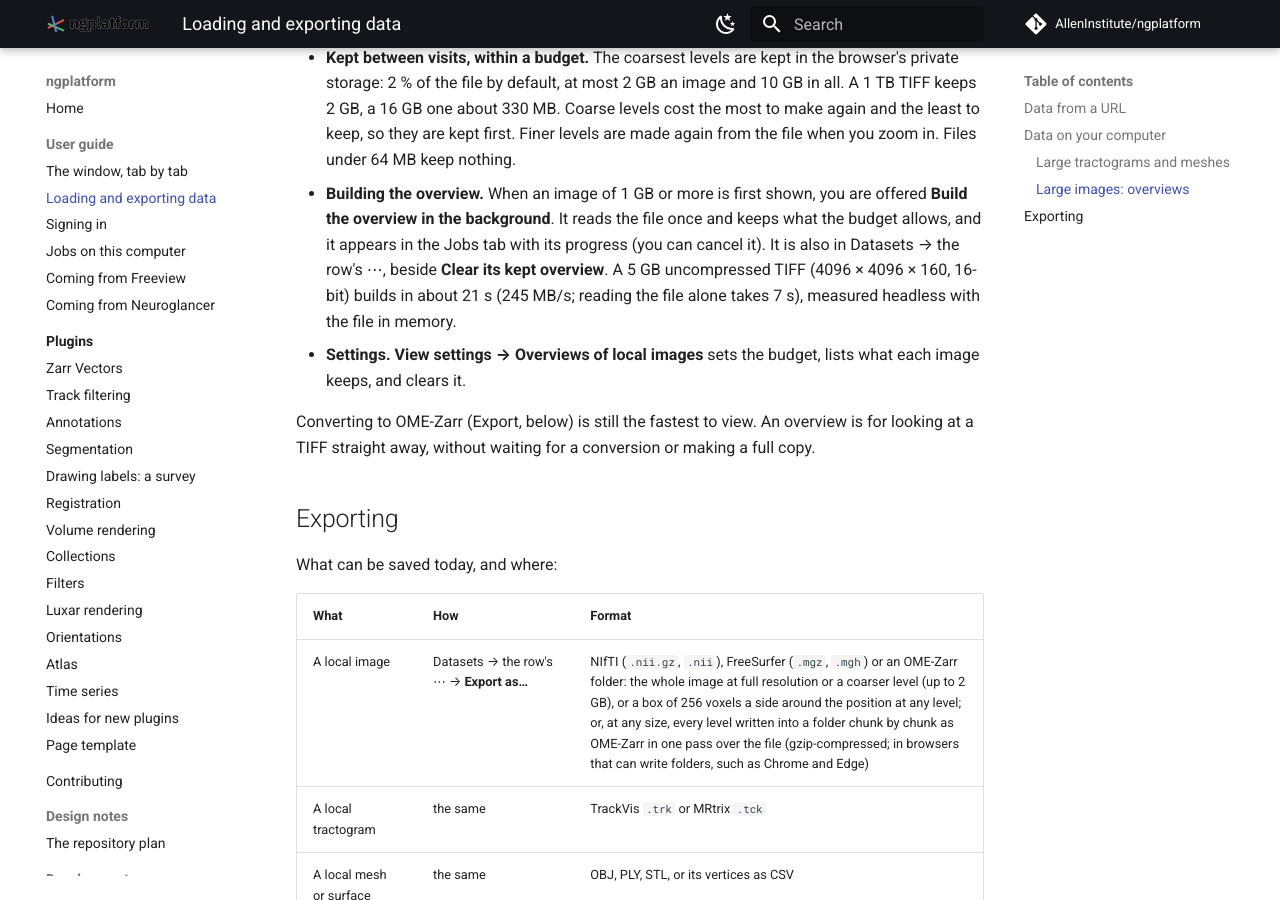
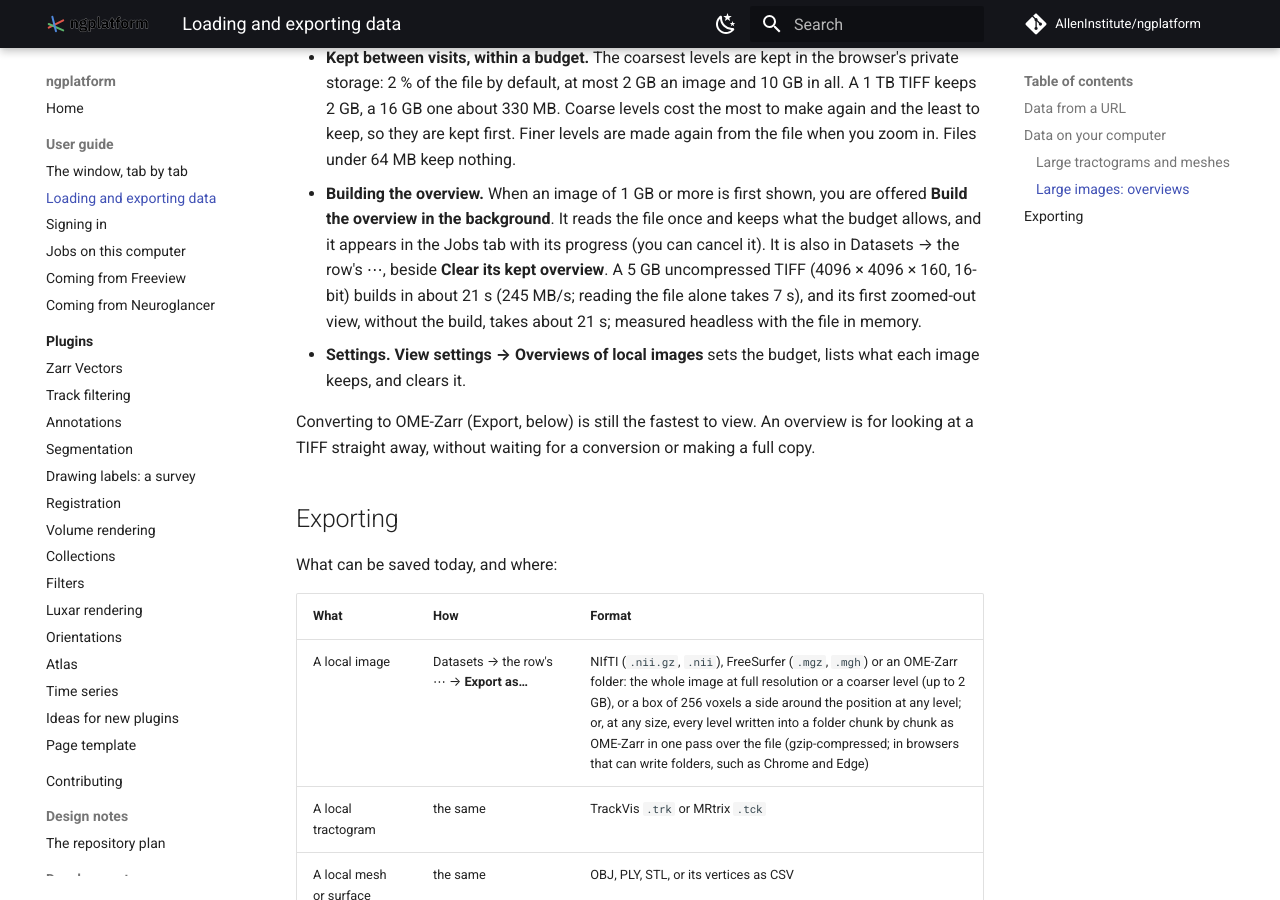
Before and after one commit to AllenInstitute/ngplatform, an MkDocs documentation site: the page built from docs/guide/data.md, in a window 1280 px wide and 900 px high, scrolled down 4274 px. Built offline with MkDocs 1.6.1 and Material for MkDocs 9.7.7, drawn with Linux system fonts in a browser that asks for light colours; comment, search, counter and statistics services are not loaded.

Commit message:
Docs: the 5 GB TIFF's first zoomed-out view

```diff
--- a/docs/guide/data.md
+++ b/docs/guide/data.md
@@ -119,7 +119,8 @@ or reduced-resolution pages) is read as it is, not made again.
   its progress (you can cancel it). It is also in Datasets → the row's ⋯,
   beside **Clear its kept overview**. A 5 GB uncompressed TIFF (4096 × 4096
   × 160, 16-bit) builds in about 21 s (245 MB/s; reading the file alone
-  takes 7 s), measured headless with the file in memory.
+  takes 7 s), and its first zoomed-out view, without the build, takes
+  about 21 s; measured headless with the file in memory.
 - **Settings.** **View settings → Overviews of local images** sets the
   budget, lists what each image keeps, and clears it.
 
```
